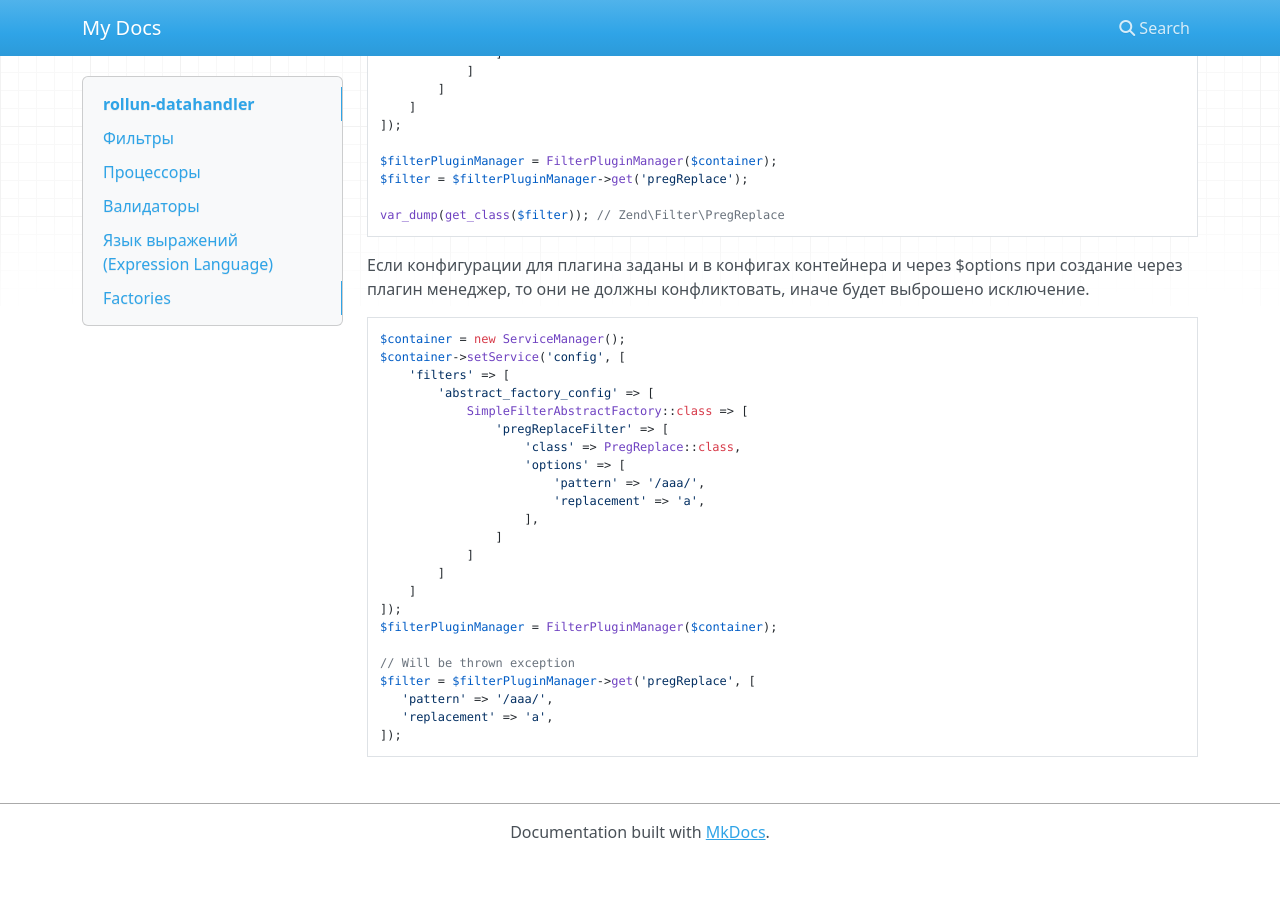
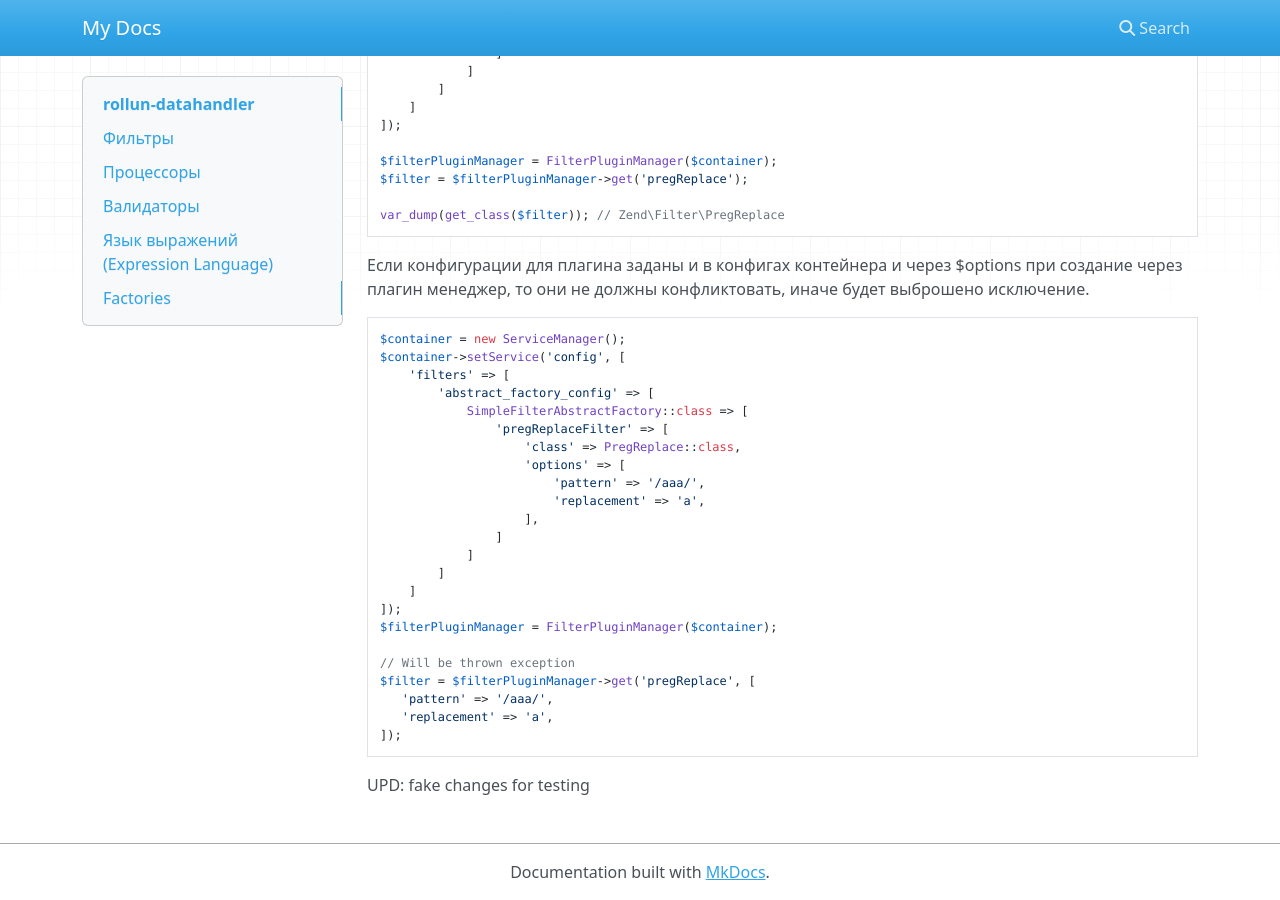
Before and after one commit to victorynox/rollun-datahandler, an MkDocs documentation site: the page built from docs/index.md, in a window 1280 px wide and 900 px high, scrolled down 4261 px. Built offline with MkDocs 1.6.1, drawn with Linux system fonts in a browser that asks for light colours; nearby versions of some CDN libraries; before the commit the page ends 5121 px from its top, so only the background shows below that.

Commit message:
fake changes for testing

````diff
--- a/docs/index.md
+++ b/docs/index.md
@@ -264,3 +264,5 @@ $filter = $filterPluginManager->get('pregReplace', [
    'replacement' => 'a',
 ]);
 ```
+
+UPD: fake changes for testing
````
